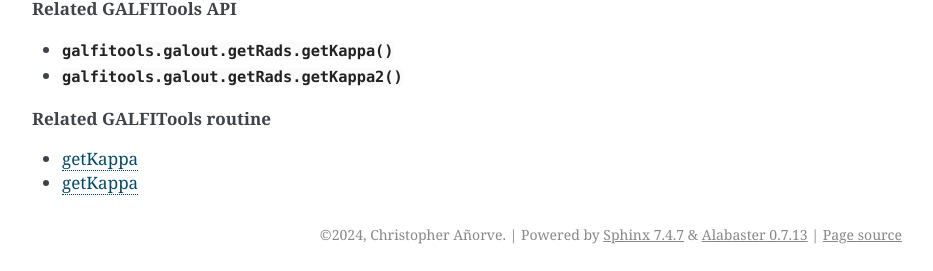
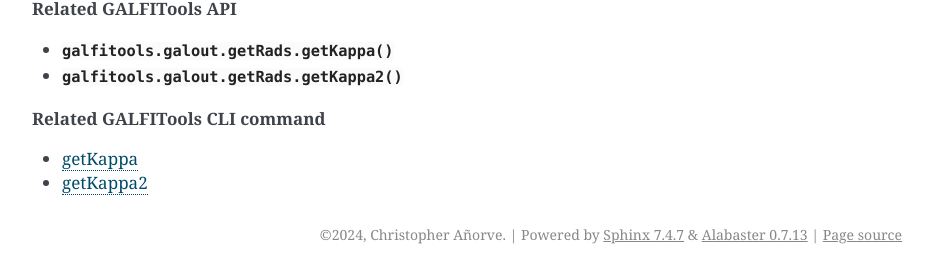
Before and after one commit to canorve/GALFITools, a Sphinx documentation site: the page built from docs/concepts.rst, in a window 1280 px wide and 900 px high, scrolled down 5571 px. Shown: the part 626-897 px from the top of the window, without its empty margins (338-1271 px from the left). Built offline with Sphinx 7.4.7, drawn with Linux system fonts in a browser that asks for light colours.

Commit message:
docs  updated

```diff
--- a/docs/concepts.rst
+++ b/docs/concepts.rst
@@ -397,7 +397,7 @@ the mathematical definition.
 - :py:func:`galfitools.galout.getRads.getKappa`
 - :py:func:`galfitools.galout.getRads.getKappa2`
 
-**Related GALFITools routine**
+**Related GALFITools CLI command**
 
 - :ref:`getKappa <routine-getKappa>`
-- :ref:`getKappa <routine-getKappa2>`
+- :ref:`getKappa2 <routine-getKappa2>`
```
